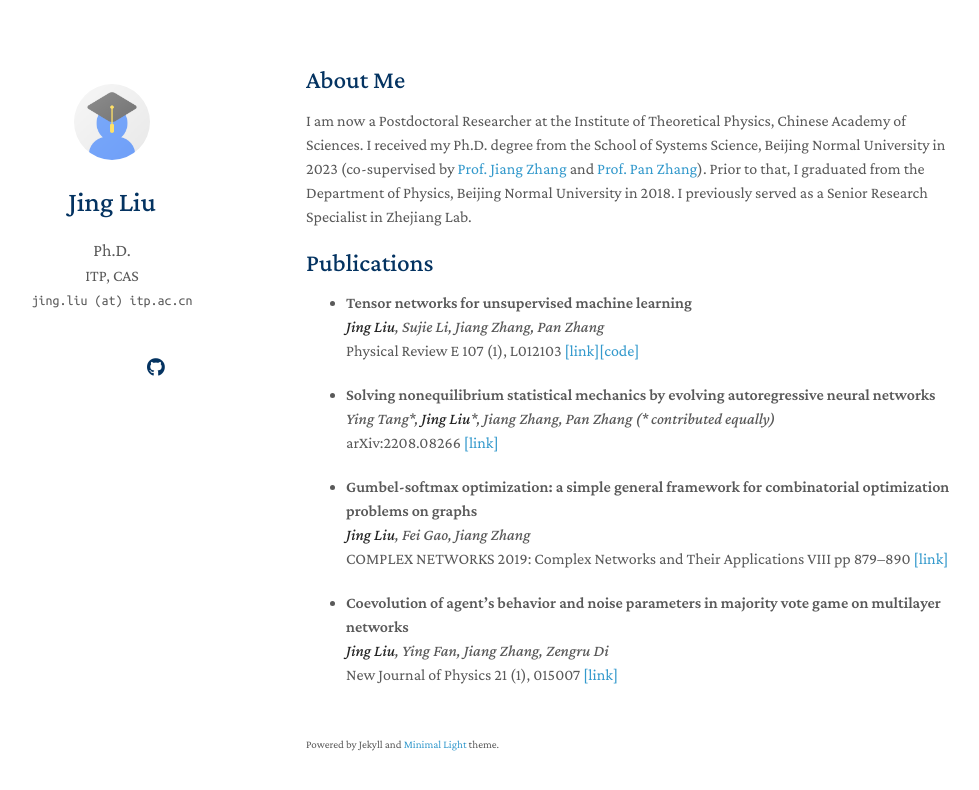
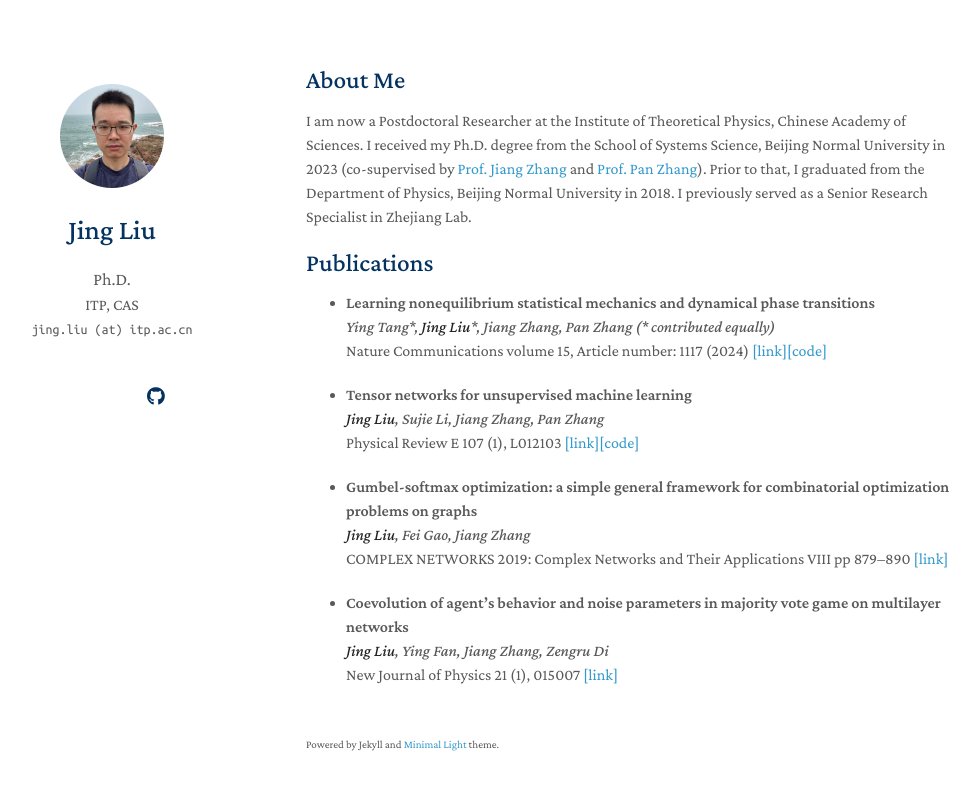
Before and after one commit to bnuliujing/bnuliujing.github.io, a Jekyll site: the page built from index.md, in a window 1280 px wide. Shown: the top 790 px of the page, without its empty margins (164-1143 px from the left). Built offline with Jekyll 4.4.1, drawn with Linux system fonts in a browser that asks for light colours; nearby versions of some CDN libraries; a style sheet for code colours, icons or effects is not loaded; our own code applies the rules of GitHub Pages for plain Markdown files.

Commit message:
2024-02-07 update

```diff
--- a/Gemfile
+++ b/Gemfile
@@ -16,3 +16,5 @@ gem "minima", "~> 2.0"
 # If you want to use GitHub Pages, remove the "gem "jekyll"" above and
 # uncomment the line below. To upgrade, run `bundle update github-pages`.
 gem "github-pages", group: :jekyll_plugins
+
+gem "webrick", "~> 1.8"
--- a/_config.yml
+++ b/_config.yml
@@ -20,7 +20,7 @@ github_link: https://github.com/bnuliujing
 
 # Images (e.g., your profile picture and your website's favicon)
 # "favicon" and "favicon_dark" are used for the light and dark modes, respectively.
-avatar: ./assets/img/avatar.png
+avatar: ./assets/img/jing.jpeg
 favicon: ./assets/img/favicon.png
 favicon_dark: ./assets/img/favicon-dark.png
 
--- a/index.md
+++ b/index.md
@@ -10,13 +10,13 @@ I previously served as a Senior Research Specialist in Zhejiang Lab.
 
 ## Publications
 
+- <div><b>Learning nonequilibrium statistical mechanics and dynamical phase transitions</b></div>
+  <div><em>Ying Tang*, <strong>Jing Liu</strong>*, Jiang Zhang, Pan Zhang (* contributed equally)</em></div>
+  Nature Communications volume 15, Article number: 1117 (2024) <a href="https://www.nature.com/articles/s41467-024-45172-8">[link]</a><a href="https://github.com/Machine-learning-and-complex-systems/DPT">[code]</a>
+
 - <div><b>Tensor networks for unsupervised machine learning</b></div>
   <div><em><strong>Jing Liu</strong>, Sujie Li, Jiang Zhang, Pan Zhang</em></div>
   Physical Review E 107 (1), L012103 <a href="https://journals.aps.org/pre/abstract/10.1103/PhysRevE.107.L012103">[link]</a><a href="https://github.com/bnuliujing/tn-for-unsup-ml">[code]</a>
-
-- <div><b>Solving nonequilibrium statistical mechanics by evolving autoregressive neural networks</b></div>
-  <div><em>Ying Tang*, <strong>Jing Liu</strong>*, Jiang Zhang, Pan Zhang (* contributed equally)</em></div>
-  arXiv:2208.08266 <a href="http://arxiv.org/abs/2208.08266">[link]</a>
 
 - <div><b>Gumbel-softmax optimization: a simple general framework for combinatorial optimization problems on graphs</b></div>
   <div><em><strong>Jing Liu</strong>, Fei Gao, Jiang Zhang</em></div>
```
Also changed, not shown: assets/img/jing.jpeg (added), 1 other file.
